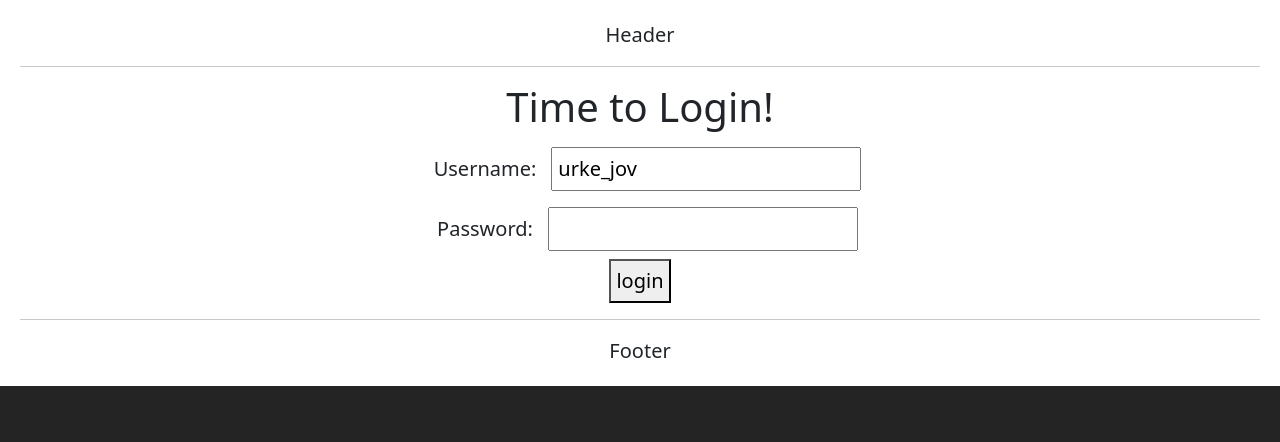
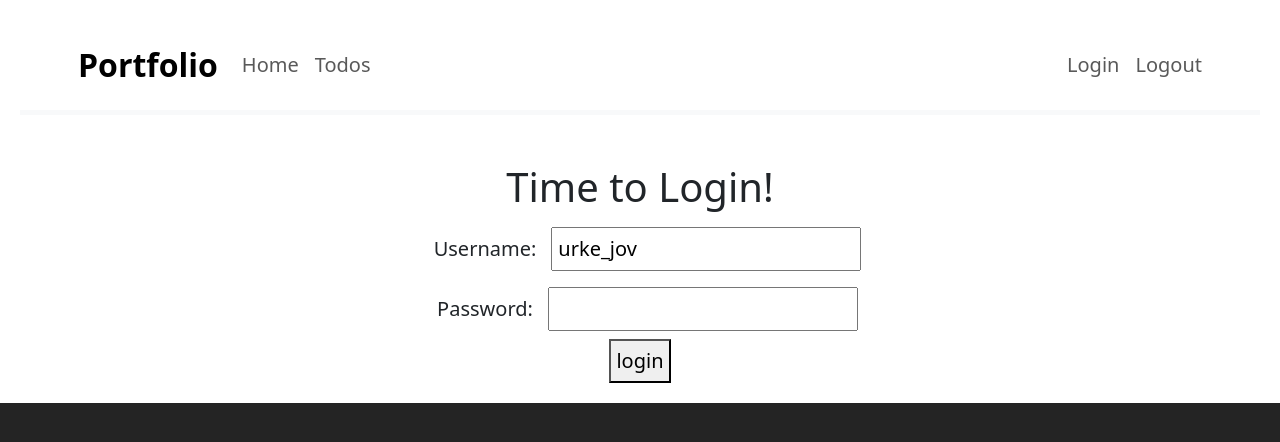
Before and after one commit to urkejov1996/todo-application, a React (Vite) app: page / in a window 1280 px wide. Shown: the top 442 px of the page. Built offline with nearby package versions, Linux system fonts and the light colour scheme.

Commit message:
added header navbar

```diff
--- a/src/components/todo/TodoApp.css
+++ b/src/components/todo/TodoApp.css
@@ -2,3 +2,11 @@
      margin: 10px;
      padding: 5px;
 }
+
+
+footer {
+     bottom: 0;
+     position: absolute;
+     width: 90%;
+     height: 40px;
+}
--- a/src/components/todo/TodoApp.jsx
+++ b/src/components/todo/TodoApp.jsx
@@ -5,8 +5,9 @@
 export default function TodoApp() {
     return (
         <div className="TodoApp">
-            <HeaderComponent/>
+
             <BrowserRouter>
+                <HeaderComponent />
                 <Routes>
                     <Route path="/" element={<LoginComponent />} ></Route>
                     <Route path="/login" element={<LoginComponent />} ></Route>
@@ -16,9 +17,9 @@
                     <Route path="*" element={<ErrorComponent />} ></Route>
 
                 </Routes>
+                <FooterComponent />
             </BrowserRouter>
 
-            <FooterComponent/>
         </div>
     )
 
@@ -125,10 +126,10 @@
         { id: 3, decription: 'Learn Docker', done: false, targetDate: targetDate }
     ]
     return (
-        <div className="ErrorComponent">
+        <div className="container">
             <h1>Things You Want To Do!</h1>
             <div>
-                <table>
+                <table className="table">
 
                     <thead>
                         <tr>
@@ -144,10 +145,10 @@
                             todos.map(
                                 todo => (
                                     <tr key={todo.id}>
-                                        <tr>{todo.id}</tr>
-                                        <tr>{todo.decription}</tr>
-                                        <tr>{todo.done.toString()}</tr>
-                                        <tr>{todo.targetDate.toDateString()}</tr>
+                                        <td>{todo.id}</td>
+                                        <td>{todo.decription}</td>
+                                        <td>{todo.done.toString()}</td>
+                                        <td>{todo.targetDate.toDateString()}</td>
                                     </tr>
                                 )
                             )
@@ -163,17 +164,34 @@
 
 function HeaderComponent() {
     return (
-        <div className="header">
-            Header <hr />
+        <header className="border-bottom border-light border-5 mb-5 p-2">
+        <div className="container">
+            <div className="row">
+                <nav className="navbar navbar-expand-lg">
+                    <a className="navbar-brand ms-2 fs-2 fw-bold text-black" href="https://github.com/urkejov1996">Portfolio</a>
+                    <div className="collapse navbar-collapse">
+                        <ul className="navbar-nav">
+                            <li className="nav-item fs-5"><Link className="nav-link" to="/welcome/in28minutes">Home</Link></li>
+                            <li className="nav-item fs-5"><Link className="nav-link" to="/todos">Todos</Link></li>
+                        </ul>
+                    </div>
+                    <ul className="navbar-nav">
+                        <li className="nav-item fs-5"><Link className="nav-link" to="/login">Login</Link></li>
+                        <li className="nav-item fs-5"><Link className="nav-link" to="/logout">Logout</Link></li>
+                    </ul>
+                </nav>
+            </div>
         </div>
-
+    </header>
     )
 }
 function FooterComponent() {
     return (
-        <div className="footer">
-            <hr />   Footer
-        </div>
+        <footer className="footer">
+            <div className="container">
+                Footer
+            </div>
+        </footer>
 
     )
 }
```
